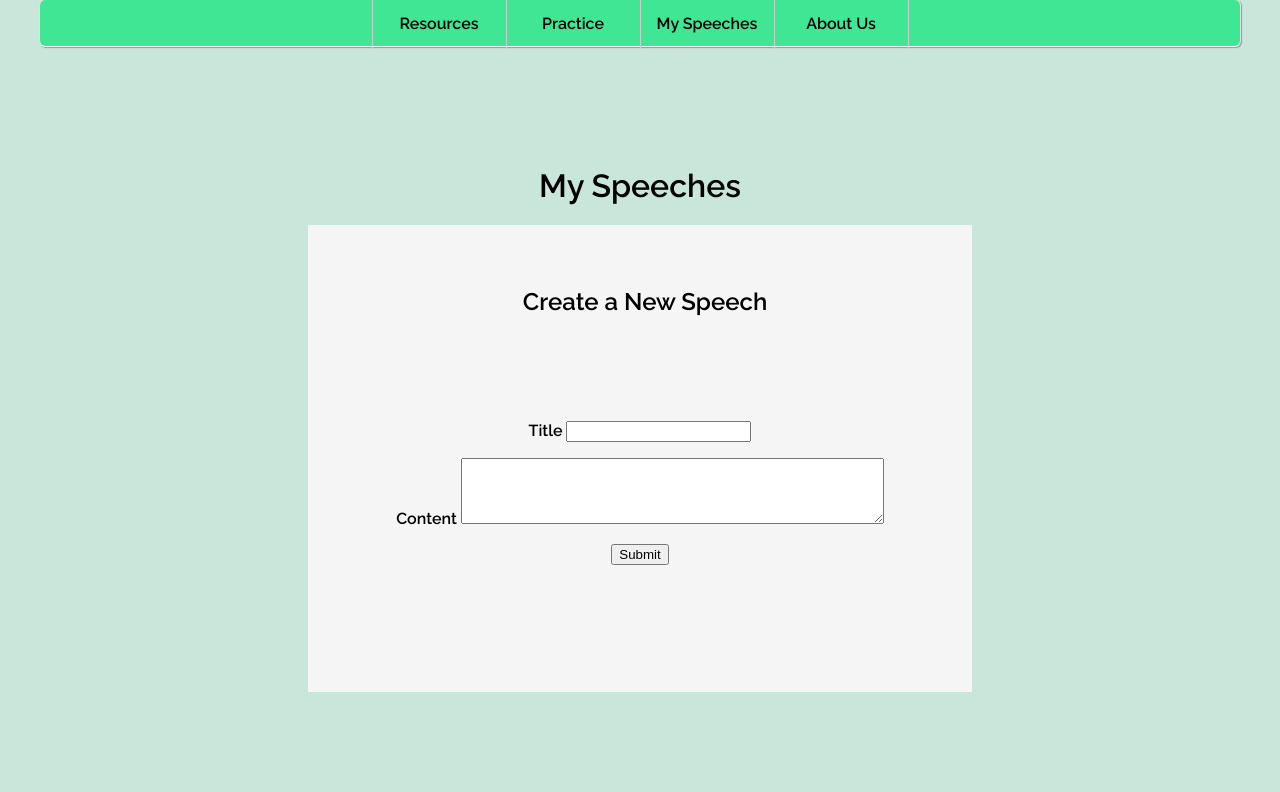
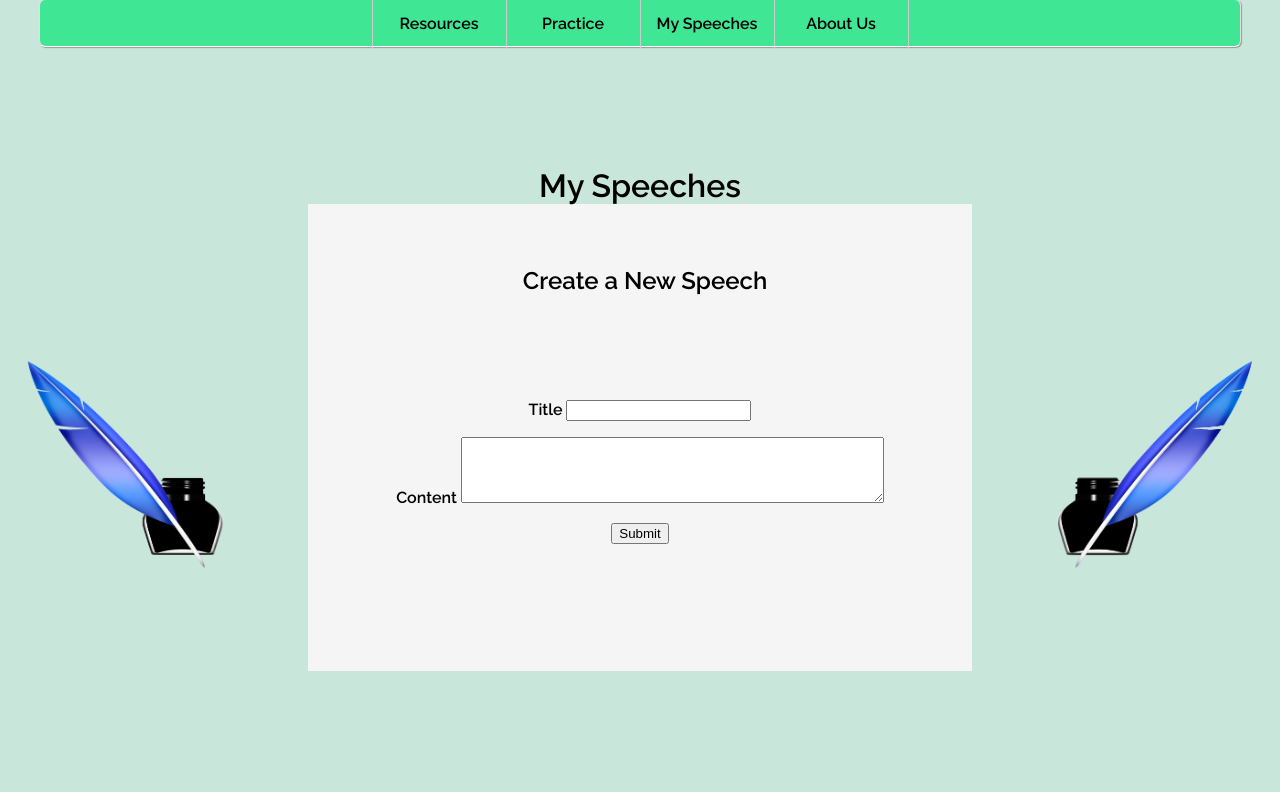
Before and after one commit to angielt/stagebright, a Python web app: template stage-bright-project/templates/account.html in a window 1280 px wide. Shown: the part 225-1017 px from the top of the page. After the commit the page ends 896 px from the top, so only its background shows below. Run offline with Jinja, Linux system fonts and the light colour scheme; the template is opened without the code that fills it, so the values that code supplies are empty.

Commit message:
added myspeeches icon

```diff
--- a/stage-bright-project/static/main.css
+++ b/stage-bright-project/static/main.css
@@ -167,6 +167,22 @@ button {
   right: 90%;
   -webkit-transform: scaleX(-1);
 }
+
+.bottom-image-right-myspeeches {
+  height: 219px;
+  position: fixed;
+  bottom: 0;
+  left: 82%;
+}
+
+.bottom-image-left-myspeeches {
+  height: 219px;
+  position: fixed;
+  bottom: 0;
+  right: 82%;
+  -webkit-transform: scaleX(-1);
+}
+
 .bottom-image-right-tele {
   height: 91px;
   position: fixed;
--- a/stage-bright-project/templates/account.html
+++ b/stage-bright-project/templates/account.html
@@ -34,7 +34,7 @@
         </ul>
     </nav>
     <!--  -->
-    <h1>My Speeches</h1>
+    <h1 class="header">My Speeches</h1>
 
     <div class = "page-content">
       <h2>Create a New Speech</h2>
@@ -55,7 +55,8 @@
 
 </center>
 </div>
-
+<img class="bottom-image-right-myspeeches" src="static/images/myspeeches.png"></img>
+<img class="bottom-image-left-myspeeches" src="static/images/myspeeches.png"></img>
 
 </body>
 </html>
```
